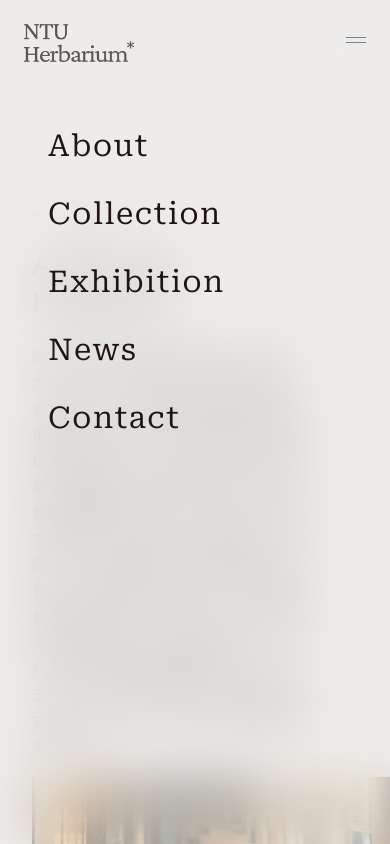
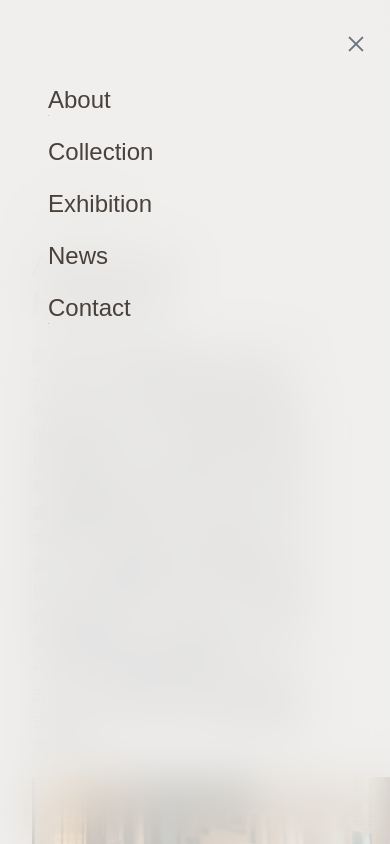
Before and after one commit to yuconnorl/NTU-herbarium-next, a Next.js app: page /en/collection in a window 390 px wide. Both pictures are taken after a click on the element 356 px from the left and 43 px from the top of the page. Shown: the top 844 px of the page. Built offline with nearby package versions, Linux system fonts and the light colour scheme; a web font is replaced by a local one.

Commit message:
feat: complete hamburger menu

```diff
--- a/app/style.css
+++ b/app/style.css
@@ -92,4 +92,23 @@
       transform: translateX(0%);
     }
   }
+
+  .hamburger {
+    @apply flex items-center justify-center duration-150 w-5 h-4;
+  }
+
+  .hamburger-box {
+    @apply relative inline-block w-5 h-4;
+  }
+
+  .hamburger-inner {
+    @apply top-1/2 block absolute transition-transform ease-slow-fade
+    before:bg-slate-700 before:content-[''] before:absolute before:block before:w-5 before:h-[2px] before:top-[2.5px] before:rounded-3xl before:transition-all before:ease-slow-fade before:duration-300
+    after:bg-slate-700 after:content-[''] after:absolute after:block after:w-5 after:h-[2px] after:bottom-[2.5px] after:rounded-3xl after:transition-all after:ease-slow-fade after:duration-300;
+  }
+
+  .hamburger-active {
+    @apply before:-rotate-45 before:top-[0.2px]
+    after:bottom-[-2.2px] after:rotate-45;
+  }
 }
--- a/package.json
+++ b/package.json
@@ -34,7 +34,8 @@
     "react-wrap-balancer": "^1.0.0",
     "server-only": "^0.0.1",
     "sharp": "^0.32.2",
-    "swr": "^2.0.0"
+    "swr": "^2.0.0",
+    "tailwind-merge": "^1.14.0"
   },
   "devDependencies": {
     "@commitlint/cli": "^17.4.2",
--- a/src/components/ArrowSvg.jsx
+++ b/src/components/ArrowSvg.jsx
@@ -5,7 +5,7 @@
   return (
     <div className='flex'>
       <svg
-        className={`slow-fade mt-2 h-${size} w-${size} transition-transform duration-500 group-hover:translate-x-150 group-hover:translate-y-m150`}
+        className={`  trans mt-2 h-${size} w-${size} transition-transform duration-500 group-hover:translate-x-150 group-hover:translate-y-m150`}
         version='1.1'
         x='0'
         y='0'
--- a/src/components/HeaderComponent.jsx
+++ b/src/components/HeaderComponent.jsx
@@ -9,75 +9,111 @@
 import routes from '@/configs/routes'
 
 // hambueger
-const Hamburger = ({ isBurgerOpen, setHamburgerOpen }) => (
+const HamburgerButton = ({ isBurgerOpen, setHamburgerOpen }) => (
   <div
-    className='z-30 flex overflow-hidden md:hidden'
-    onClick={() => setHamburgerOpen(!isBurgerOpen)}
+    className='z-30 flex md:hidden cursor-pointer'
+    onClick={() => setHamburgerOpen((state) => !state)}
   >
-    <div className='h-[14px] w-[20px] flex flex-col'>
-      <span
-        className={clsx(
-          isBurgerOpen ? 'translate-y-full ' : 'bg-gray-600',
-          'slow-fade h-[2px] w-full transition-all duration-400 bg-gray-600',
-        )}
-      />
-      <span
-        className={clsx(
-          isBurgerOpen ? '-translate-y-full' : 'bg-gray-600',
-          'slow-fade my-[6px] h-[2px] w-full transition-transform duration-400 bg-gray-600',
-        )}
-      />
+    <div className='hamburger'>
+      <div className='hamburger-box'>
+        <div className={clsx(isBurgerOpen && 'hamburger-active', 'hamburger-inner')} />
+      </div>
     </div>
   </div>
 )
 
 // hamburger menu
 const HamburgerMenu = ({ isBurgerOpen, setHamburgerOpen }) => {
+  const variants = {
+    open: {
+      opacity: 1,
+      height: '100%',
+      transition: { ease: 'linear', duration: 0.3 },
+    },
+    closed: {
+      opacity: 0,
+      height: '0%',
+      transition: { ease: 'linear', duration: 0.3 },
+    },
+  }
+
+  const itemVariants = {
+    open: {
+      opacity: 1,
+      y: 20,
+      transition: { type: 'spring', stiffness: 300, damping: 24 },
+    },
+    closed: { opacity: 0, y: 0, transition: { duration: 0.2 } },
+  }
+
   return (
     <motion.div
-      initial={{ opacity: 0 }}
-      animate={{ opacity: 1 }}
-      transition={{ duration: 1 }}
-      exit={{ opacity: 0 }}
-      className={`${
-        isBurgerOpen ? 'visible' : 'invisible'
-      } full-height slow-fade fixed top-0 left-0 z-20 w-full bg-white/50 backdrop-blur-xl text-brown transition-opacity duration-500`}
+      initial={false}
+      animate={isBurgerOpen ? 'open' : 'closed'}
+      variants={variants}
+      className='fixed top-0 left-0 z-20 w-full bg-white/70 backdrop-blur-xl text-brown/80 md:hidden'
     >
-      <div className='relative h-full w-full'>
-        <div className='relative flex h-full flex-col justify-between pt-32 pb-16 pl-12 tracking-wider'>
-          <div className='grid gap-y-8 text-3xl'>
+      <motion.ul
+        variants={{
+          open: {
+            transition: {
+              type: 'spring',
+              bounce: 0,
+              duration: 0.5,
+              delayChildren: 0.2,
+              staggerChildren: 0.05,
+            },
+          },
+          closed: {
+            transition: {
+              type: 'spring',
+              bounce: 0,
+              duration: 0.3,
+            },
+          },
+        }}
+        className={clsx(
+          !isBurgerOpen && 'invisible',
+          'grid gap-y-5 text-2xl font-noto-serif py-16 pl-12 font-medium',
+        )}
+      >
         {routes.map(({ path, description }) => (
-              <Link
+          <motion.li
             key={path}
-                href={path}
             onClick={() => setHamburgerOpen(false)}
-                className='group w-max'
+            className={clsx(!isBurgerOpen && 'pointer-events-none', 'group')}
+            variants={itemVariants}
           >
+            <Link href={path} className='w-max group-hover:opacity-50 transition-opacity'>
               <div className='relative flex w-max overflow-hidden'>
-                  <div className='tracking-wider'>{description}</div>
+                <div className=''>{description}</div>
                 <div
                   className={clsx(
-                      'slow-fade absolute bottom-0 h-px w-full -translate-x-full bg-platinum transition-transform duration-300 group-hover:translate-x-0',
+                    'slow-fade absolute bottom-0 h-px w-full -translate-x-full bg-light-brown transition-transform duration-300 group-hover:translate-x-0',
                   )}
                 />
               </div>
             </Link>
+          </motion.li>
         ))}
-          </div>
-        </div>
-      </div>
+      </motion.ul>
     </motion.div>
   )
 }
 
 const HeaderComponent = () => {
   const [isHamburgerOpen, setIsHamburgerOpen] = useState(false)
-  // const currentLang = i18n.resolvedLanguage
 
   return (
     <>
-      <header className='relative z-30 flex items-center justify-between px-6 md:px-10 pt-6 pb-4 text-brown opacity-70 md:py-8'>
-        <Link className='logo-width text-lg md:text-xl' href='/'>
+      <header className='relative flex z-30 items-center justify-between px-6 md:px-10 pt-6 pb-4 text-brown opacity-70 md:py-8'>
+        <Link
+          className={clsx(
+            isHamburgerOpen ? 'opacity-0' : 'opacity-100',
+            'logo-width text-lg md:text-xl transition-opacity duration-500',
+          )}
+          href='/'
+        >
           <Image
             src={NtuHerbarium}
             width={110}
@@ -86,7 +122,7 @@
           />
         </Link>
         <nav className='relative hidden text-[0.8rem] md:flex font-roboto-serif font-normal'>
-          <ul className='flex tracking-widest md:gap-8'>
+          <ul className='flex tracking-wider md:gap-8'>
             {routes.map(({ path, description }) => (
               <li key={path} className='slow-fade group relative overflow-hidden'>
                 <Link href={path}>{description}</Link>
@@ -105,7 +141,10 @@
             )} */}
           </div>
         </nav>
-        <Hamburger isBurgerOpen={isHamburgerOpen} setHamburgerOpen={setIsHamburgerOpen} />
+        <HamburgerButton
+          isBurgerOpen={isHamburgerOpen}
+          setHamburgerOpen={setIsHamburgerOpen}
+        />
       </header>
       <HamburgerMenu
         isBurgerOpen={isHamburgerOpen}
--- a/src/components/ImageSwiper.jsx
+++ b/src/components/ImageSwiper.jsx
@@ -95,7 +95,7 @@
                   {item.authorUrl ? (
                     <div className='relative'>
                       <Link
-                        className='slow-fade transition-opacity text-[0.7rem] md:text-xs duration-500 group-hover:opacity-50'
+                        className='ease-slow-fade transition-opacity text-[0.7rem] md:text-xs duration-500 group-hover:opacity-50'
                         href={item.authorUrl}
                         target='_blank'
                       >
--- a/src/components/LandingNewsButton.jsx
+++ b/src/components/LandingNewsButton.jsx
@@ -15,7 +15,7 @@
           <div className='relative flex w-max flex-col justify-center overflow-hidden'>
             <div className='tracking-wider'>{t('news_button')}</div>
             <div className='relative mt-2 w-full'>
-              <div className='slow-fade h-px w-full bg-brown opacity-50 transition-transform duration-500 group-hover:translate-x-full' />
+              <div className='h-px w-full bg-brown opacity-50 transition-transform duration-500 group-hover:translate-x-full' />
             </div>
           </div>
           <div className='ml-4'>
--- a/src/utils/fetchNews.js
+++ b/src/utils/fetchNews.js
@@ -1,9 +1,6 @@
 'server only'
 
 import * as contentful from 'contentful'
-import { getPlaiceholder } from 'plaiceholder'
-
-const { Buffer } = require('buffer')
 
 const client = contentful.createClient({
   space: process.env.CONTENTFUL_SPACE_ID,
@@ -28,13 +25,6 @@
     .sort((a, b) => new Date(b.date) - new Date(a.date))
 
   return result
-}
-
-async function fetchImage(url) {
-  const buffer = fetch(url).then(async (res) => Buffer.from(await res.arrayBuffer()))
-  const { base64 } = await getPlaiceholder(buffer)
-
-  return base64
 }
 
 export async function getNewsFromCMS() {
--- a/tailwind.config.js
+++ b/tailwind.config.js
@@ -40,7 +40,7 @@
         mdp: '930px',
       },
       transitionTimingFunction: {
-        'slow-fade': 'cubic-bezier(0.36, 0.14, 0, 1)',
+        'slow-fade': 'cubic-bezier(0.4, 0, 0.6, 1)',
       },
       gridTemplateColumns: {
         footer: 'minmax(350px, 1.5fr) 1fr 1fr',
@@ -51,6 +51,22 @@
       },
       animation: {
         'spin-slow': 'spin 10s linear infinite',
+        'top-open': 'top-open 0.25s cubic-bezier(0.4, 0, 0.6, 1) forwards',
+        'bottom-open': 'bottom-open 0.25s cubic-bezier(0.4, 0, 0.6, 1) forwards',
+        'top-close': 'top-open 0.25s cubic-bezier(0.4, 0, 0.6, 1) backwards',
+        'bottom-close': 'bottom-open 0.25s cubic-bezier(0.4, 0, 0.6, 1) backwards',
+      },
+      keyframes: {
+        'top-open': {
+          '0%': { transform: 'translateY(0%)' },
+          '50%': { transform: 'translateY(150%)' },
+          '100%': { transform: 'translate(0, 6px) rotate(45deg)' },
+        },
+        'bottom-open': {
+          '0%': { transform: 'translateY(0%)' },
+          '50%': { transform: 'translateY(-150%)' },
+          '100%': { transform: 'translate(0, -2px) rotate(-45deg)' },
+        },
       },
       maxWidth: {
         '1/4': '25%',
```
Also changed, not shown: app/[locale]/news/[id]/page.jsx (+5 -5 lines), 1 other file (tests, documents, lock files or other folders). Lines whose indentation alone changed are shown as unchanged.
